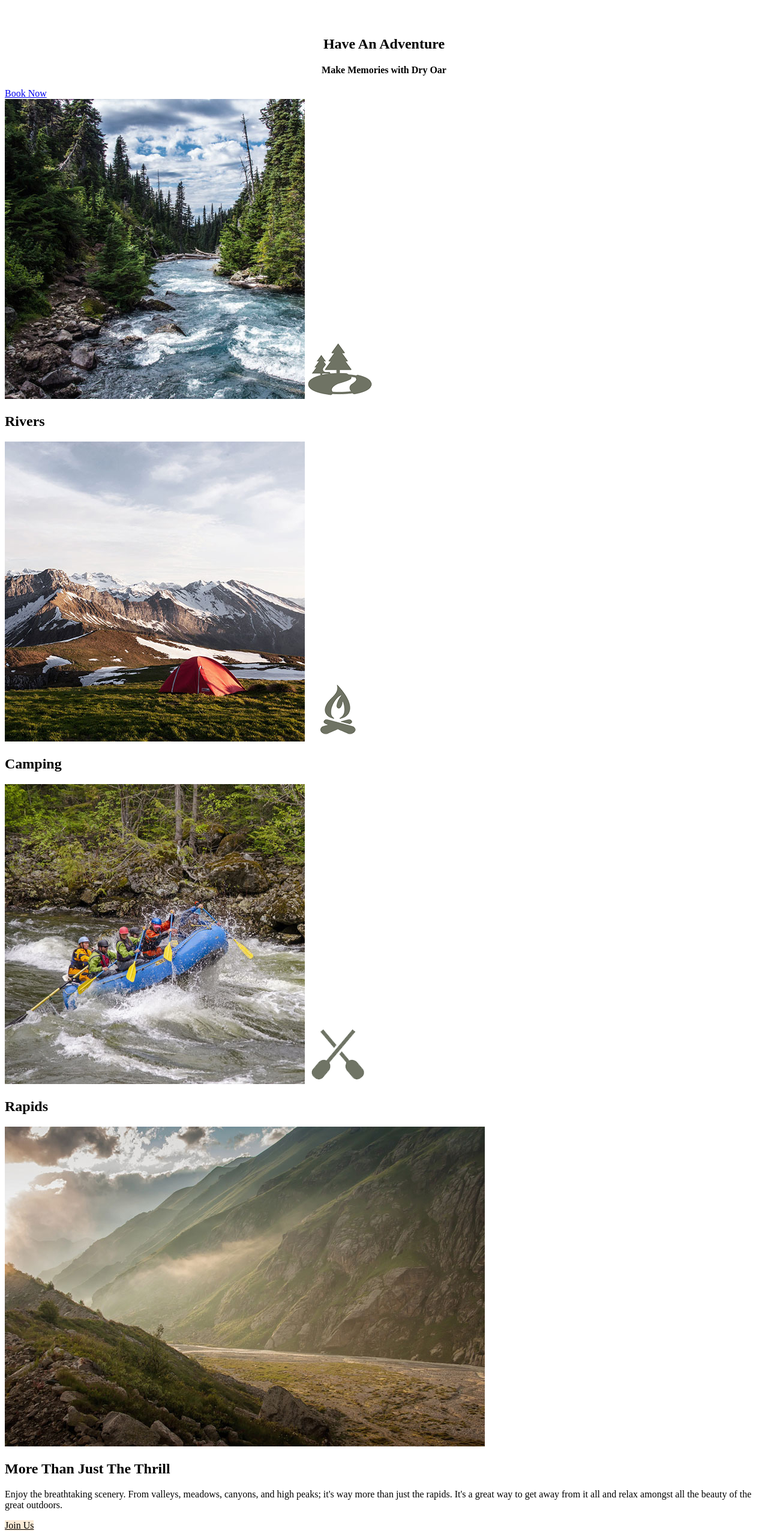
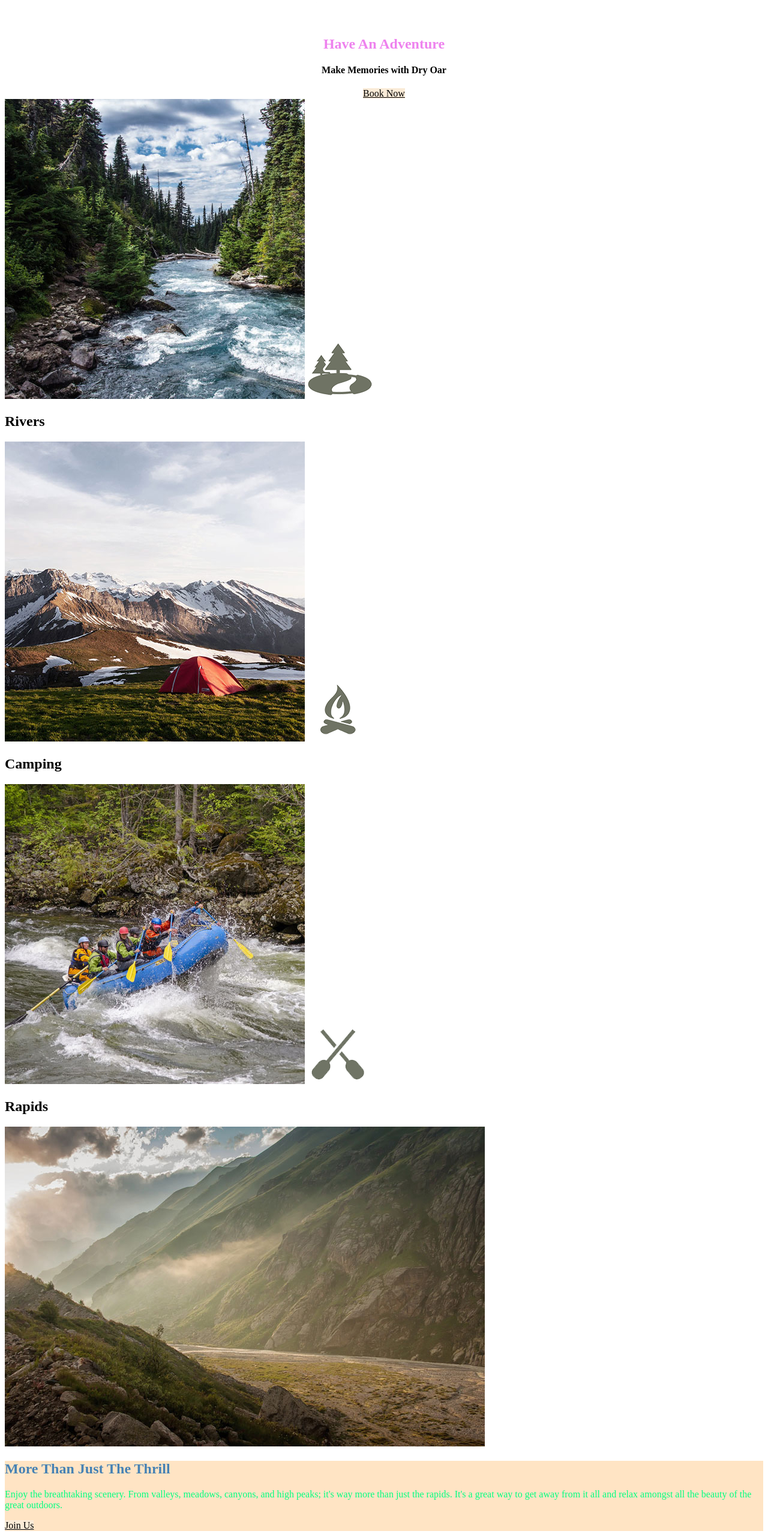
Before and after one commit to KyleesCodes/wdd130, a plain HTML site: page Web Fundamentals/wwr/index.html in a window 1280 px wide. Shown: the part 962-3519 px from the top of the page at 60% size. Drawn offline with Linux system fonts and the light colour scheme.

Commit message:
Corrections

```diff
--- a/Web Fundamentals/wwr/styles/style.css
+++ b/Web Fundamentals/wwr/styles/style.css
@@ -10,24 +10,24 @@
     background-color: aliceblue;
     color: aqua;
 }
-#home-title {
+.home-title {
     color: violet;
 }
 #h4 {
     color: chartreuse;
 }
-#book, .join {
+.book, .join {
     background-color: antiquewhite;
     color: black;
 }
-#book:hover, .join:hover {
+.book:hover, .join:hover {
     background-color: azure;
     color: teal;
 }
-#msg h2 {
+.msg h2 {
     color: steelblue;
 }
-#msg p {
+.msg p {
     color: springgreen;
 }
 #footer {
@@ -40,13 +40,10 @@
 #footer a:hover {
     color: seagreen;
 }
-#hero-msg h1 {
+#hero-msg h1, #hero-msg h4 {
     text-align: center;
 }
-#hero-msg h4 {
-    text-align: center;
-}
-#button-box {
+.button-box {
     text-align: center;
 }
 #main section {
@@ -62,6 +59,6 @@
 #header {
     background-color: blanchedalmond;
 }
-#msg {
+.msg {
     background-color: bisque;
 }
```
